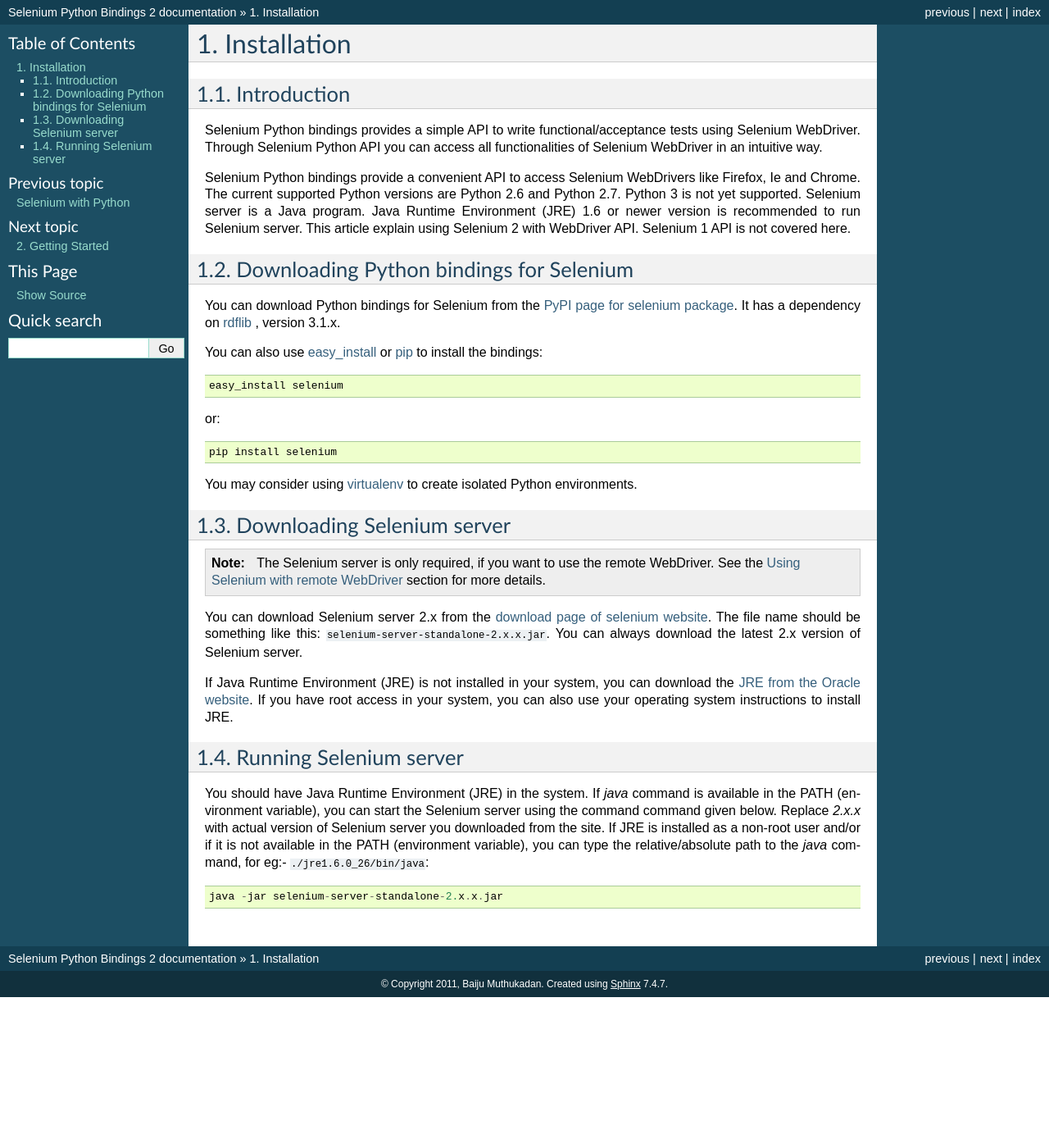
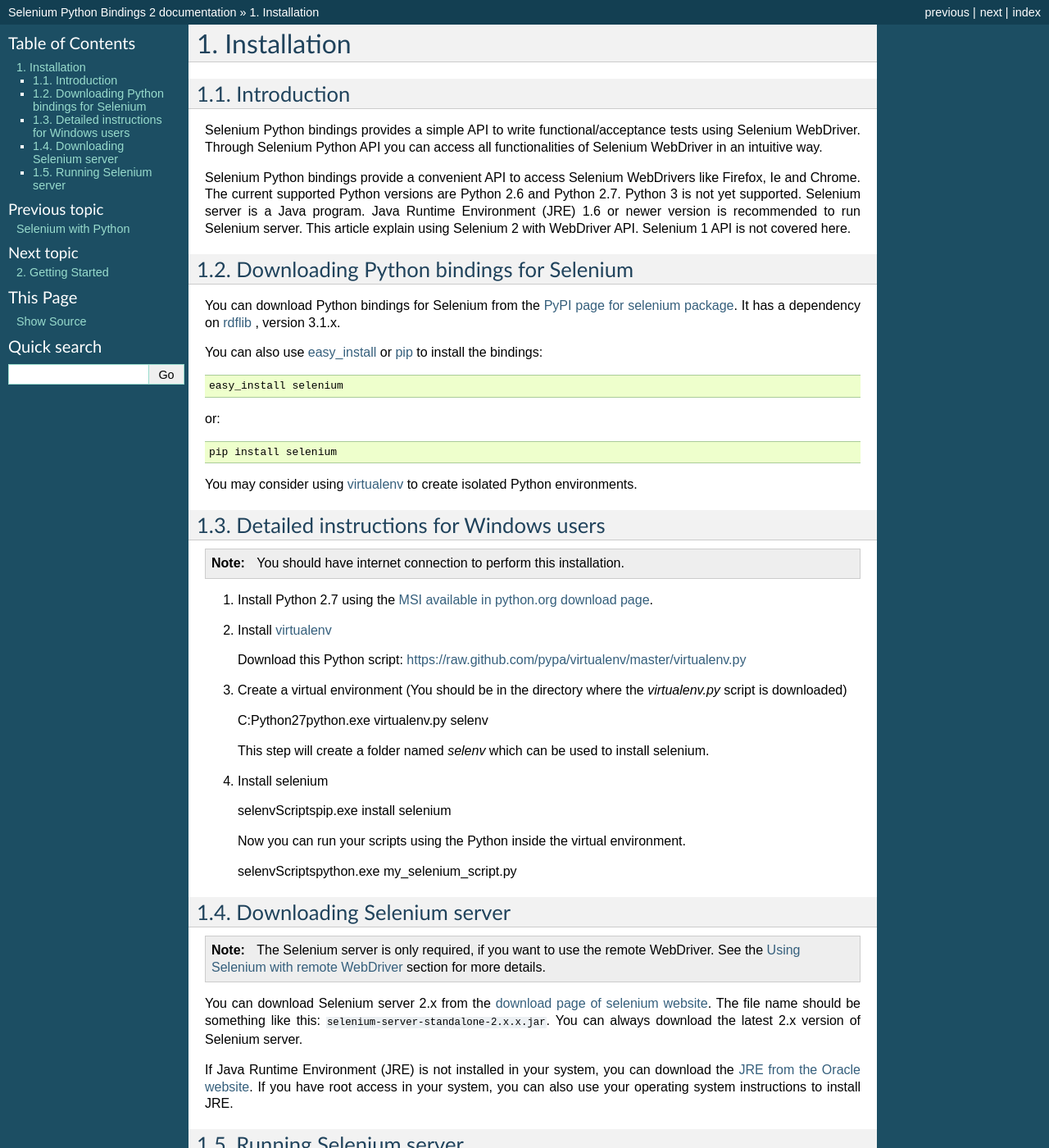
Before and after one commit to baijum/selenium-python, a Sphinx documentation site: the page built from source/installation.rst, in a window 1280 px wide and 1400 px high. Shown: the whole window at 82% size. Built offline with Sphinx 7.4.7, drawn with Linux system fonts in a browser that asks for light colours.

Commit message:
Detailed instructions for Windows users

```diff
--- a/source/installation.rst
+++ b/source/installation.rst
@@ -38,9 +38,36 @@
 
   pip install selenium
 
-You may consider using `virtualenv
-<http://pypi.python.org/pypi/virtualenv>`_ to create isolated Python
-environments.
+You may consider using `virtualenv <http://www.virtualenv.org>`_
+to create isolated Python environments.
+
+
+Detailed instructions for Windows users
+~~~~~~~~~~~~~~~~~~~~~~~~~~~~~~~~~~~~~~~
+
+.. Note::
+
+  You should have internet connection to perform this installation.
+
+1. Install Python 2.7 using the `MSI available in python.org download page <http://www.python.org/download>`_.
+
+2. Install `virtualenv <http://www.virtualenv.org>`_
+
+   Download this Python script: https://raw.github.com/pypa/virtualenv/master/virtualenv.py
+
+3. Create a virtual environment (You should be in the directory where the `virtualenv.py` script is downloaded)
+
+   C:\Python27\python.exe virtualenv.py selenv
+
+   This step will create a folder named `selenv` which can be used to install selenium.
+
+4. Install selenium
+
+   selenv\Scripts\pip.exe install selenium
+
+   Now you can run your scripts using the Python inside the virtual environment.
+
+   selenv\Scripts\python.exe my_selenium_script.py
 
 
 Downloading Selenium server
```
